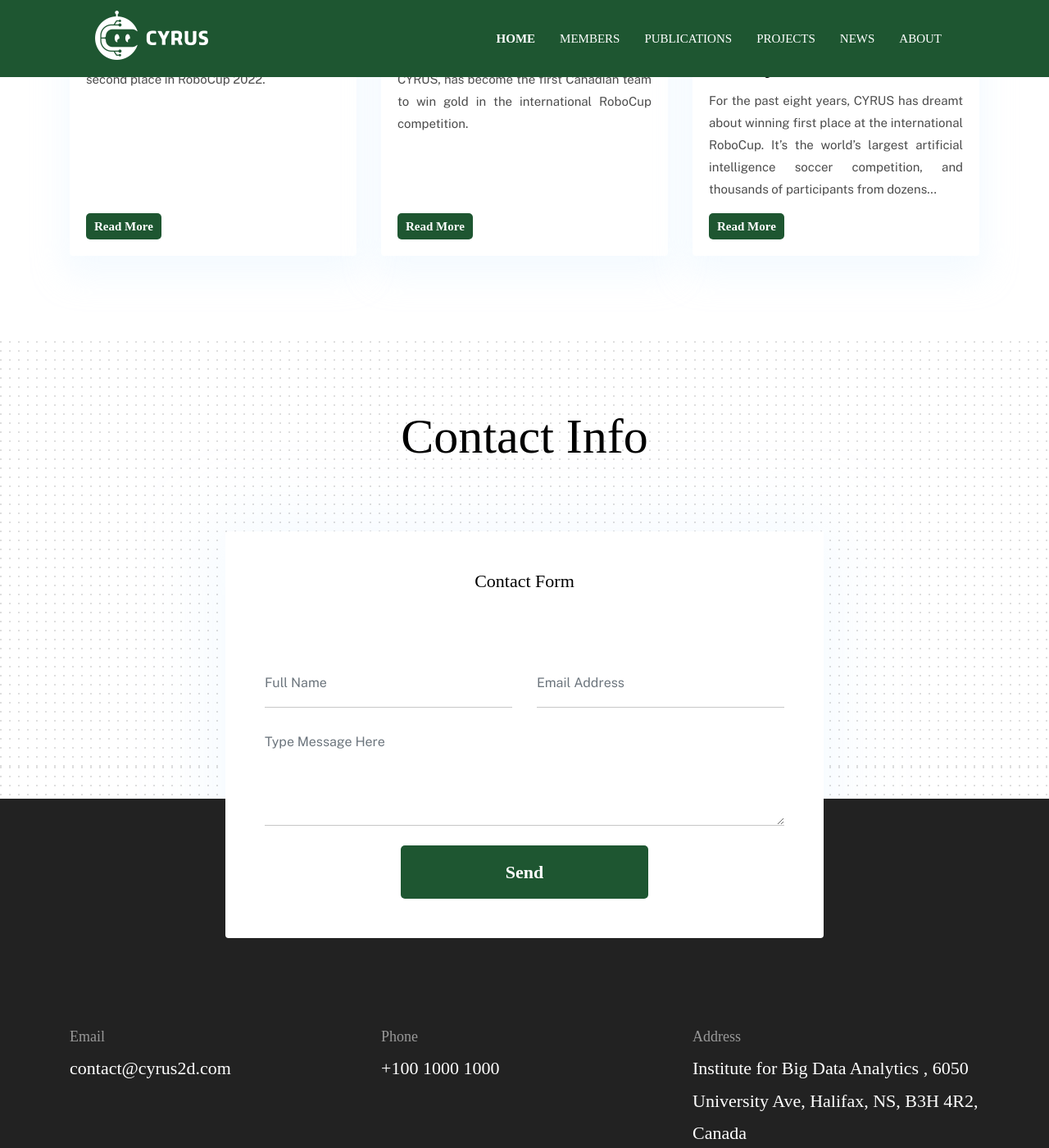
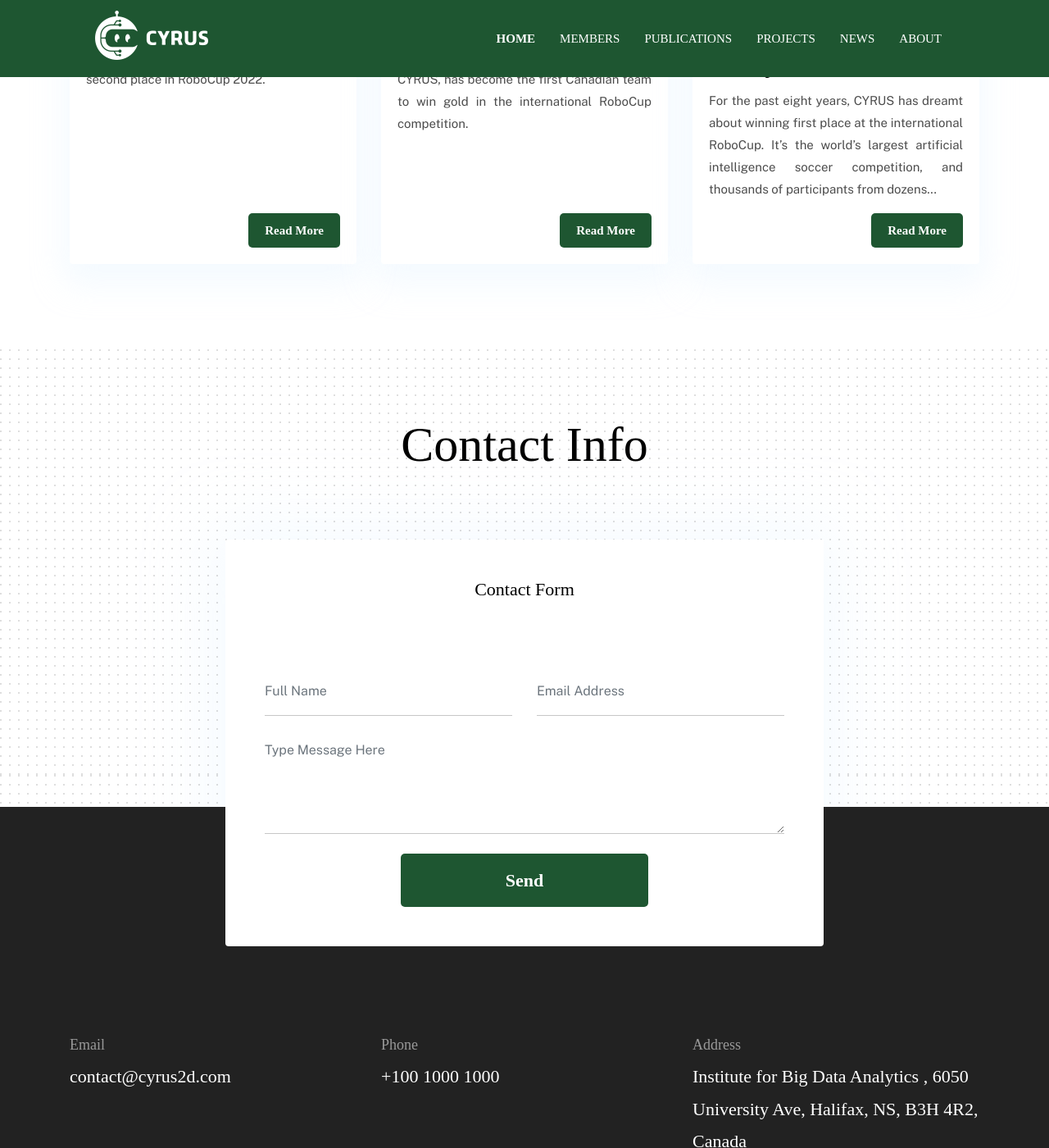
Before and after one commit to Cyrus2D/Cyrus2D.github.io, a Jekyll site: the page built from index.html, in a window 1280 px wide and 1400 px high, scrolled down 4183 px. Shown: the whole window at 82% size. Built offline with Jekyll 4.4.1, drawn with Linux system fonts in a browser that asks for light colours.

Commit message:
remove player in papers when in tablet mode, read

```diff
--- a/assets/scss/_common.scss
+++ b/assets/scss/_common.scss
@@ -277,7 +277,8 @@
   height: 100%;
   .read-more{
     margin-top: auto;
-    margin-right: auto;
+    margin-left: auto;
+    padding: 10px 20px;
   }
   .card-body {
     display: flex;
--- a/assets/scss/templates/_homepage.scss
+++ b/assets/scss/templates/_homepage.scss
@@ -175,6 +175,9 @@
     position: absolute;
     left: 100px;
     bottom: 200px;
+    @include tablet {
+      display: none;
+    }
   }
 
   .bg-shape-5 {
```
